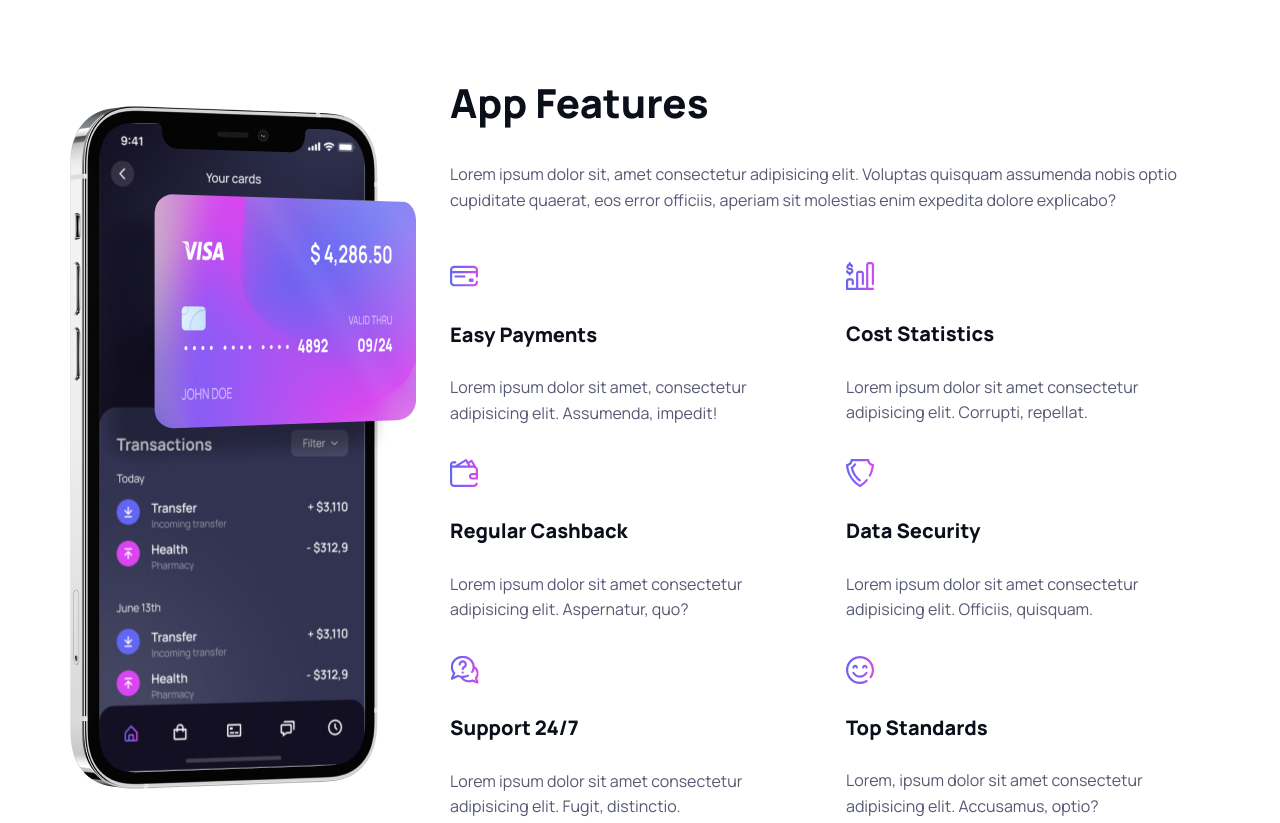
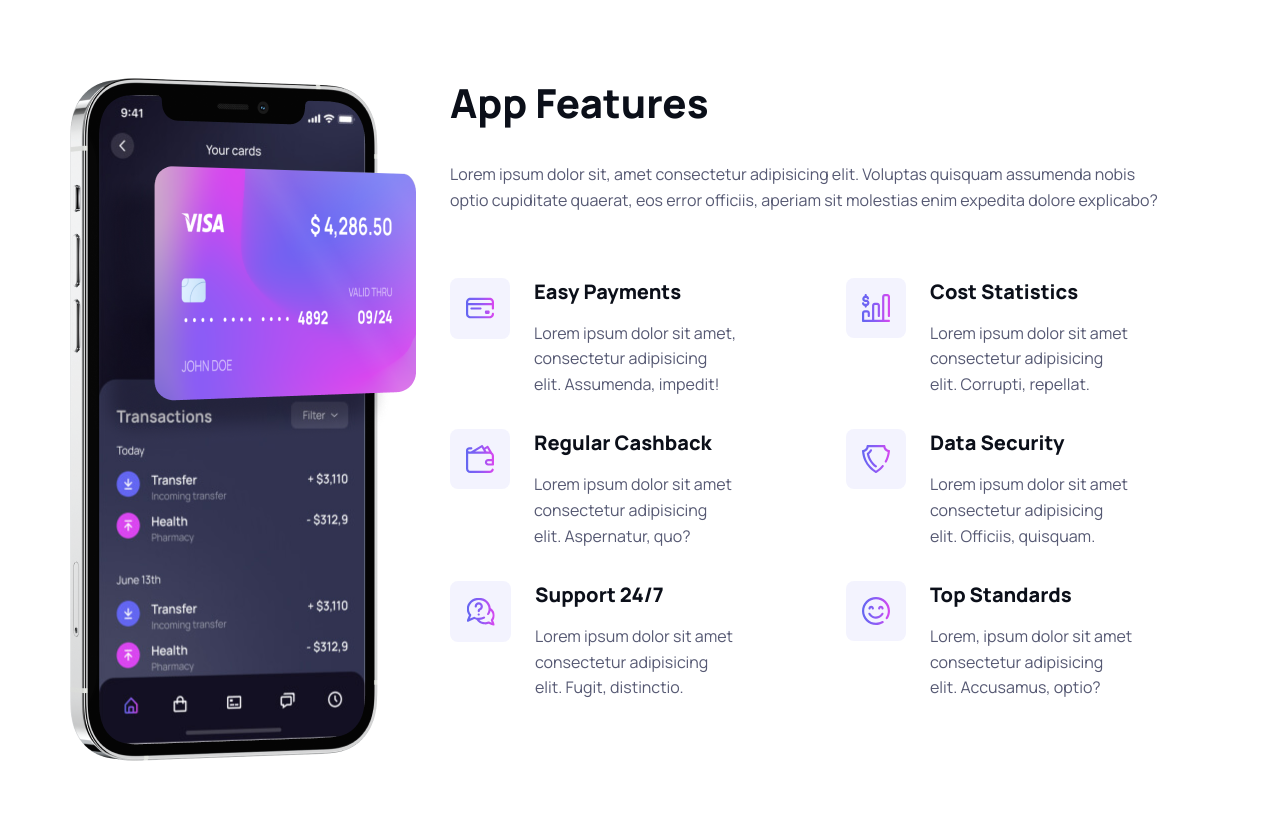
Before and after one commit to MariaFalk-code/SiliconApp, a plain HTML site: page index.html in a window 1280 px wide. Shown: the part 1121-1944 px from the top of the page. Drawn offline with nearby package versions, Linux system fonts and the light colour scheme.

Commit message:
finished the 'features' sec and added a link to it in the nav.

```diff
--- a/CSS/main.css
+++ b/CSS/main.css
@@ -91,9 +91,21 @@
   justify-content: center;
 }
 
+.flex-ct {
+  display: flex;
+  align-items: flex-start;
+  justify-content: center;
+}
+
 .flex-left {
   display: flex;
   align-items: center;
+  justify-content: flex-start;
+}
+
+.flex-lt {
+  display: flex;
+  align-items: flex-start;
   justify-content: flex-start;
 }
 
@@ -142,6 +154,7 @@ body {
   font-optical-sizing: auto;
   font-style: normal;
   font-weight: 400;
+  text-wrap: balance;
   background-color: var(--background-white);
 }
 
@@ -169,6 +182,9 @@ h4 {
   font-weight: 800;
   line-height: 140%;
   color: var(--text-grey900);
+
+  margin-top: 0;
+  margin-bottom: .75em;
 }
 h5 {
   font-size: 1rem;
@@ -334,9 +350,10 @@ small {
 .feat-img {
   flex: 1;
   display: block;
-  max-width: 80%;
-  max-height: auto;
+  object-fit: contain;
+  max-width: 100%;
 }
+
 .feat-text {
   flex: 2;
 
@@ -349,16 +366,12 @@ small {
 .feat-header {
   grid-column: 1 / -1;
 
-  margin-bottom: 1rem;
+  margin-bottom: 2rem;
   text-align: start;
 
   h2 {
     margin-top: 0;
   text-align: start;
-}
-
-.feat {
-
 }
 }
 
@@ -401,7 +414,6 @@ small {
     color: var(--text-grey900);
 
     margin-block: 0;
-    text-wrap: balance;
   }
 
   .email-form {
--- a/index.html
+++ b/index.html
@@ -18,7 +18,7 @@
           <nav class="nav flex-center">
             <div class="navgroup-left flex-left gap-3">
               <img class="siliconlogo" src="/resources/icons and logos/silicon.png" alt="Silicon Logo" />
-              <a class="nav-feat" href="#">Features</a>
+              <a class="nav-feat" href="#features">Features</a>
             </div>
             <div class="navgroup-right flex-center gap-2">
               <div class="flex-center">
@@ -86,8 +86,8 @@
           </div>
         </aside>
 
-        <section class="features flex-center">
-          <div class="feat-img flex-left">
+        <section class="features flex-ct" id="features">
+          <div class="feat-img flex-center">
             <img src="/resources/Pictures desktop/iphone 12 Pro-features.png" alt="Iphone and creditcard" />
           </div>
           <div class="feat-text flex-center">
@@ -98,35 +98,47 @@
                 cupiditate quaerat, eos error officiis, aperiam sit molestias enim expedita dolore explicabo?
               </p>
             </div>
-            <div class="feat">
-              <img src="/resources/icons and logos/creditcard-payments.svg" alt="creditcard icon" />
+            <div class="feat flex-lt gap-1-5">
+              <img class="icon-box" src="/resources/icons and logos/creditcard-payments.svg" alt="creditcard icon" />
+              <div class="flex-column">
                 <h4>Easy Payments</h4>
                 <p>Lorem ipsum dolor sit amet, consectetur adipisicing elit. Assumenda, impedit!</p>
               </div>
-            <div class="feat">
-              <img src="/resources/icons and logos/bars-graphic-cost.svg" alt="bars-graphic icon" />
+            </div>
+            <div class="feat flex-lt gap-1-5">
+              <img class="icon-box" src="/resources/icons and logos/bars-graphic-cost.svg" alt="bars-graphic icon" />
+              <div class="flex-column">
                 <h4>Cost Statistics</h4>
                 <p>Lorem ipsum dolor sit amet consectetur adipisicing elit. Corrupti, repellat.</p>
               </div>
-            <div class="feat">
-              <img src="/resources/icons and logos/wallet-regular.svg" alt="wallet icon" />
+            </div>
+            <div class="feat flex-lt gap-1-5">
+              <img class="icon-box" src="/resources/icons and logos/wallet-regular.svg" alt="wallet icon" />
+              <div class="flex-column">
                 <h4>Regular Cashback</h4>
                 <p>Lorem ipsum dolor sit amet consectetur adipisicing elit. Aspernatur, quo?</p>
               </div>
-            <div class="feat">
-              <img src="/resources/icons and logos/shield-data.svg" alt="shield icon" />
+            </div>
+            <div class="feat flex-lt gap-1-5">
+              <img class="icon-box" src="/resources/icons and logos/shield-data.svg" alt="shield icon" />
+              <div class="flex-column">
                 <h4>Data Security</h4>
                 <p>Lorem ipsum dolor sit amet consectetur adipisicing elit. Officiis, quisquam.</p>
               </div>
-            <div class="feat">
-              <img src="/resources/icons and logos/question-support.svg" alt="support icon" />
+            </div>
+            <div class="feat flex-lt gap-1-5">
+              <img class="icon-box" src="/resources/icons and logos/question-support.svg" alt="support icon" />
+              <div class="flex-column">
                 <h4>Support 24/7</h4>
                 <p>Lorem ipsum dolor sit amet consectetur adipisicing elit. Fugit, distinctio.</p>
               </div>
-            <div class="feat">
-              <img src="/resources/icons and logos/happy.svg" alt="happy face icon" />
+            </div>
+            <div class="feat flex-lt gap-1-5">
+              <img class="icon-box" src="/resources/icons and logos/happy.svg" alt="happy face icon" />
+              <div class="flex-column">
                 <h4>Top Standards</h4>
                 <p>Lorem, ipsum dolor sit amet consectetur adipisicing elit. Accusamus, optio?</p>
+              </div>
             </div>
           </div>
         </section>
```
Lines whose indentation alone changed are shown as unchanged.
